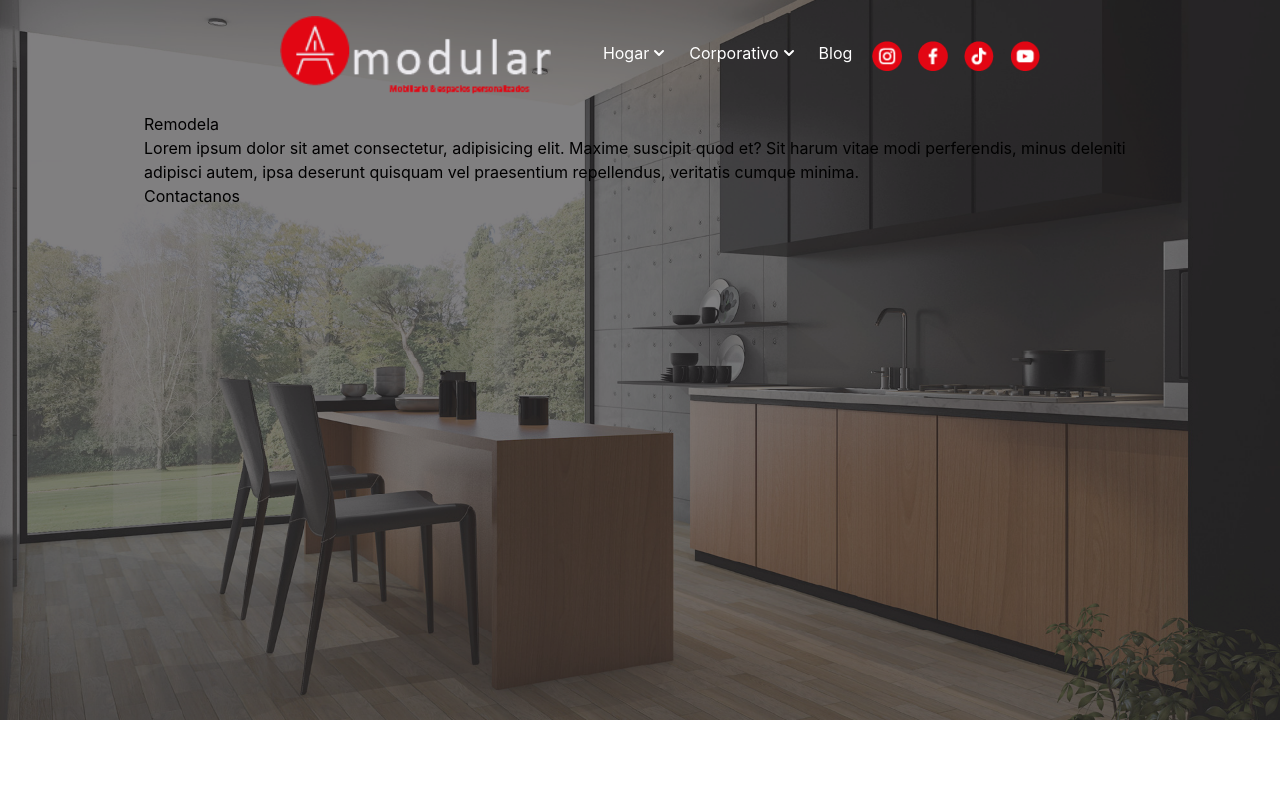
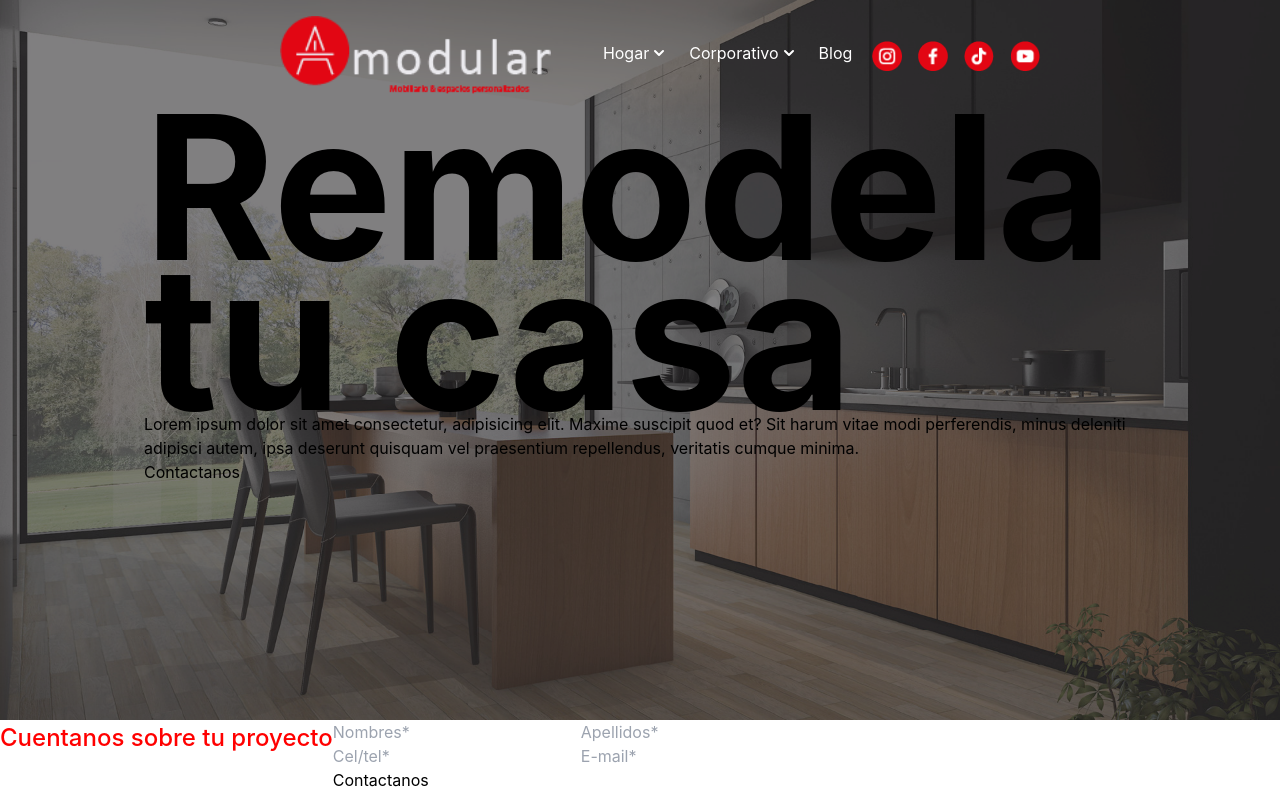
Before and after one commit to Adst009/amodular, a Next.js app: page / in a window 1280 px wide. Shown: the top 800 px of the page. Built offline with nearby package versions, Linux system fonts and the light colour scheme.

Commit message:
feat: changes

```diff
--- a/components/general/footer/footer.component.tsx
+++ b/components/general/footer/footer.component.tsx
@@ -5,7 +5,40 @@ export default function Footer() {
 
     return(
         <>
+        <div className={styles.content_footer0}>
+            <div>
+                <h2>Cuentanos sobre tu proyecto</h2>
+            </div>
+
+            <div>
+                <form>
+                    <div className={styles.div_form}>
+                        <div>
+                        <input type="text"  name="name" placeholder="Nombres*"/>
+                        </div>
+                        <div>
+                        <input type="text"  name="phone" placeholder="Apellidos*"/>
+                        </div>
+                    </div>
+                    <div className={styles.div_form}>
+                        <div>
+                        <input type="number"  name="email" placeholder="Cel/tel*"/>
+                        </div>
+                        <div>
+                        <input type="email"  name="email" placeholder="E-mail*"/>
+                        </div>
+                    </div>
+                        <div >
+                            <button>Contactanos</button>
+                        </div>
+                </form>
+            </div>
+        </div>
+
             <div className={"flex-col sm:flex-col md:flex-row lg:flex-row xl:flex-row h-96 justify-center gap-10 pt-20 "+ styles.content_footer}>
+
+
+
                 <div className={"w-80 md:w-60 md:h-64 lg:w-60 " + styles.margin_footer} >
                     <img src='/images/logo.png' alt="Amodular" title="amodular" />
 
--- a/components/general/footer/footer.module.css
+++ b/components/general/footer/footer.module.css
@@ -1,3 +1,19 @@
+.content_footer0{
+    display: flex;
+}
+
+.content_footer0 h2{
+    color: red;
+    font-weight: 500;
+    font-size: 24px;
+}
+
+.div_form{
+    display: flex;
+}
+
+
+
 .content_footer {
     display: flex;
     justify-content: space-evenly;
--- a/components/general/layout/header/header.component.tsx
+++ b/components/general/layout/header/header.component.tsx
@@ -6,7 +6,8 @@ const Header = () => {
   return (
     <div className={"px-36 " + styles.container}>
       <Navbar />
-      <h1>Remodela</h1>
+      <h1>Remodela <br/>
+      tu casa</h1>
       <p>
         Lorem ipsum dolor sit amet consectetur, adipisicing elit. Maxime
         suscipit quod et? Sit harum vitae modi perferendis, minus deleniti
--- a/components/general/layout/header/header.module.css
+++ b/components/general/layout/header/header.module.css
@@ -4,4 +4,10 @@
     background-repeat: no-repeat;
     width: 100%;
     height: 90vh;
+
 }
+.container h1{
+    font-size: 200px;
+    font-weight: bold;
+    line-height: 150px;
+}
--- a/components/views/home/home.tsx
+++ b/components/views/home/home.tsx
@@ -6,7 +6,7 @@ const HomePage = () => {
     return (
         <>
             <Head>
-                <title></title>
+                <title>Hogar</title>
             </Head>
 
 
```
